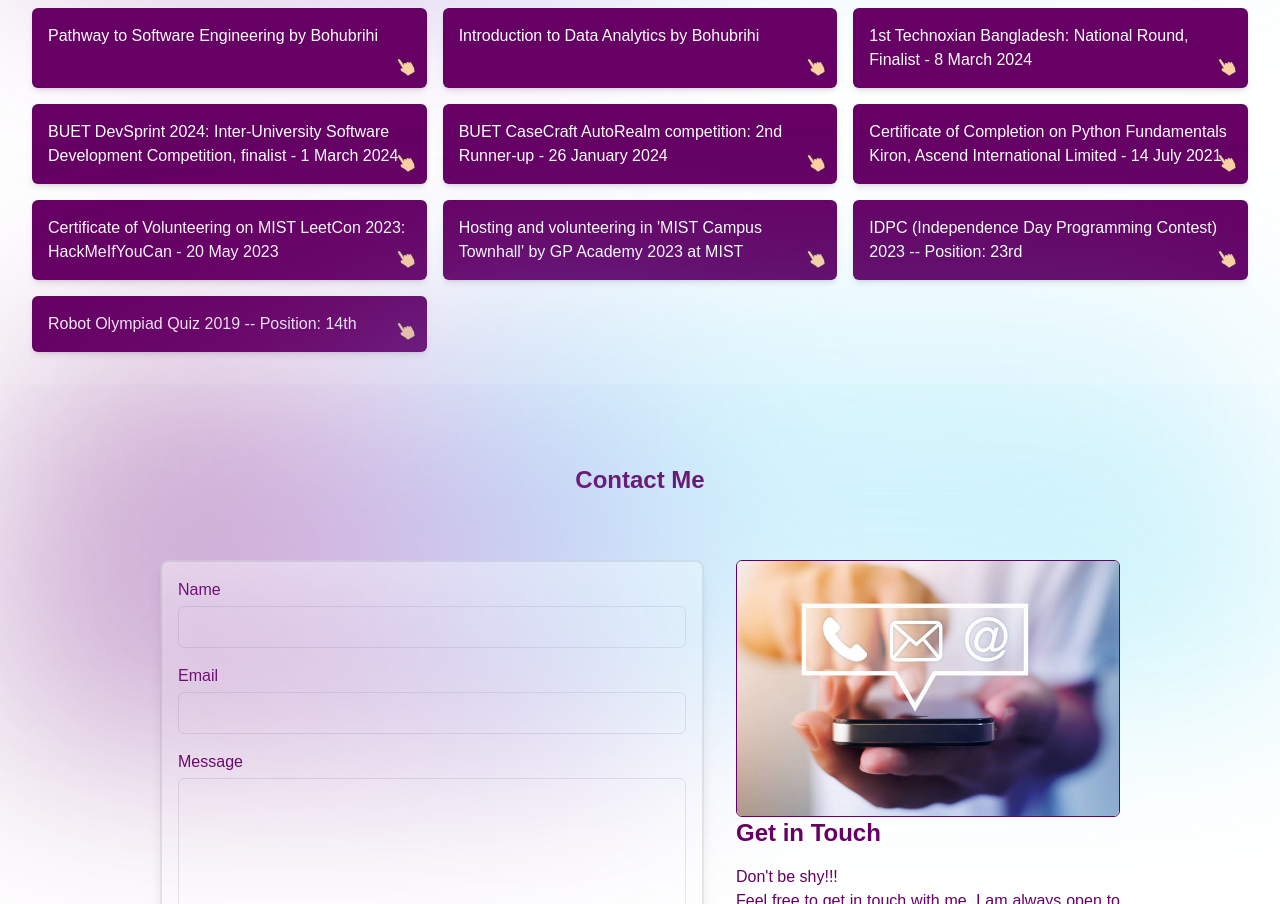
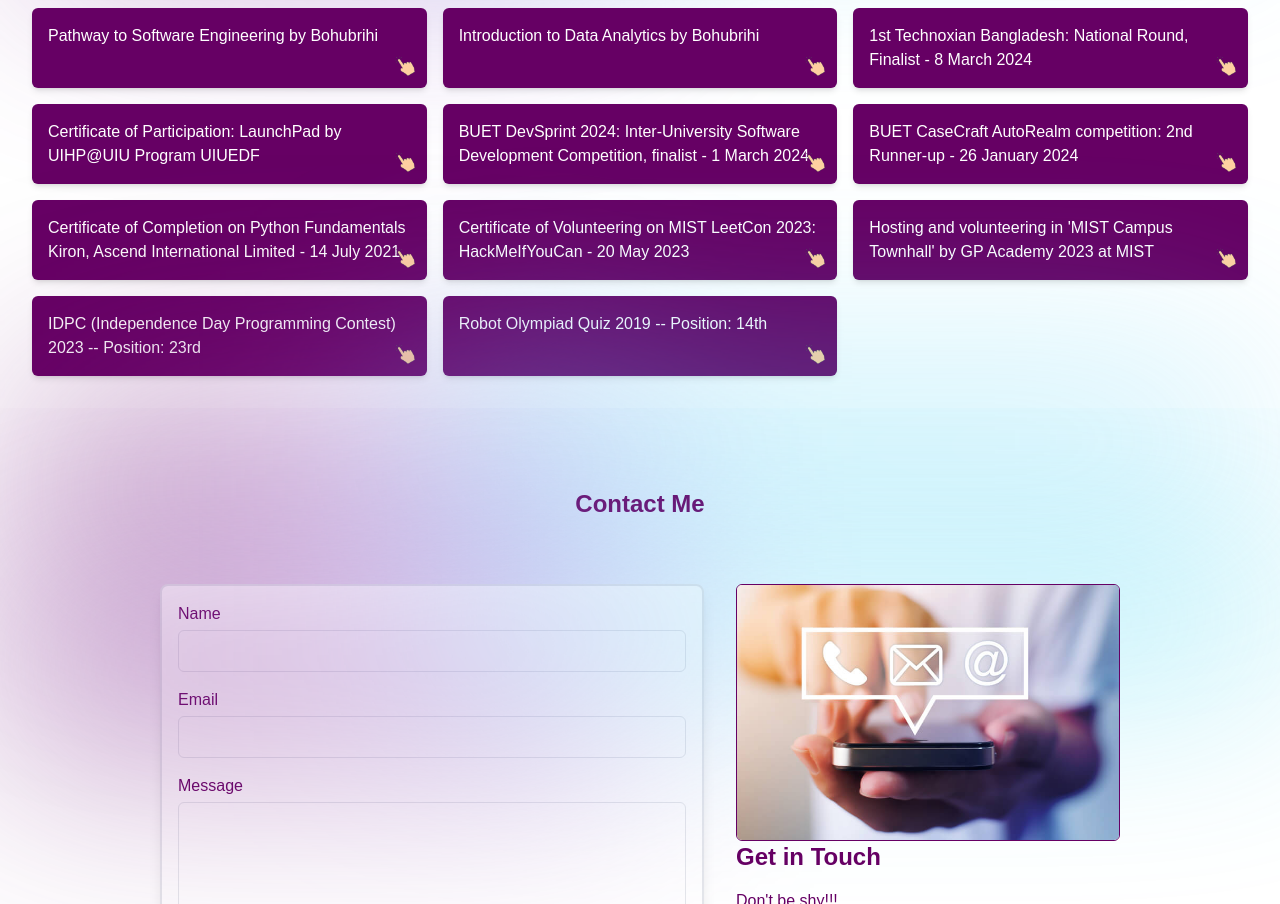
Before and after one commit to Humayra-Akter/Humayra, a React (Create React App) app: page / in a window 1280 px wide. Shown: the part 1940-2844 px from the top of the page. Built offline with nearby package versions, Linux system fonts and the light colour scheme; a web font is replaced by a local one.

Commit message:
certificate added

```diff
--- a/src/components/Home/Certificates.js
+++ b/src/components/Home/Certificates.js
@@ -3,6 +3,7 @@ import txbd from "../../images/TechnocianBD.png";
 import devSprint from "../../images/devSprint.jpg";
 import caseCraft from "../../images/BUETCasecraft.jpg";
 import kiron from "../../images/kironPython.png";
+import uiu from "../../images/uiu_participate_certificate.png";
 import leetcon from "../../images/leetcon.jpg";
 import ieee from "../../images/IEEECSBDC.jpeg";
 import bohubrihi from "../../images/Bohubrihi.png";
@@ -26,6 +27,7 @@ const certificateImages = {
   "Pathway to Software Engineering by Bohubrihi": bohubrihi,
   "Introduction to Data Analytics by Bohubrihi": bohubrihi2,
   "1st Technoxian Bangladesh: National Round, Finalist - 8 March 2024": txbd,
+  "Certificate of Participation: LaunchPad by UIHP@UIU Program UIUEDF": uiu,
   "BUET DevSprint 2024: Inter-University Software Development Competition, finalist - 1 March 2024":
     devSprint,
   "BUET CaseCraft AutoRealm competition: 2nd Runner-up - 26 January 2024":
```
